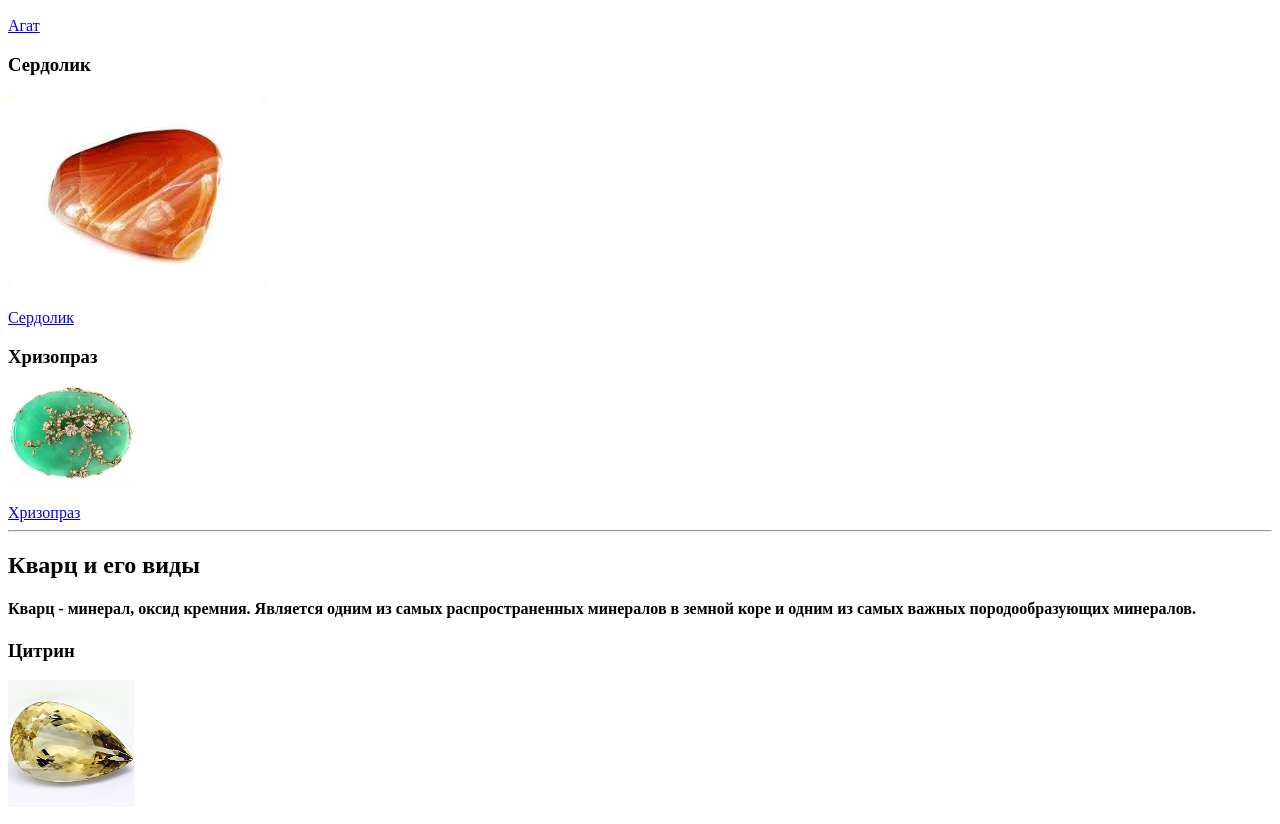
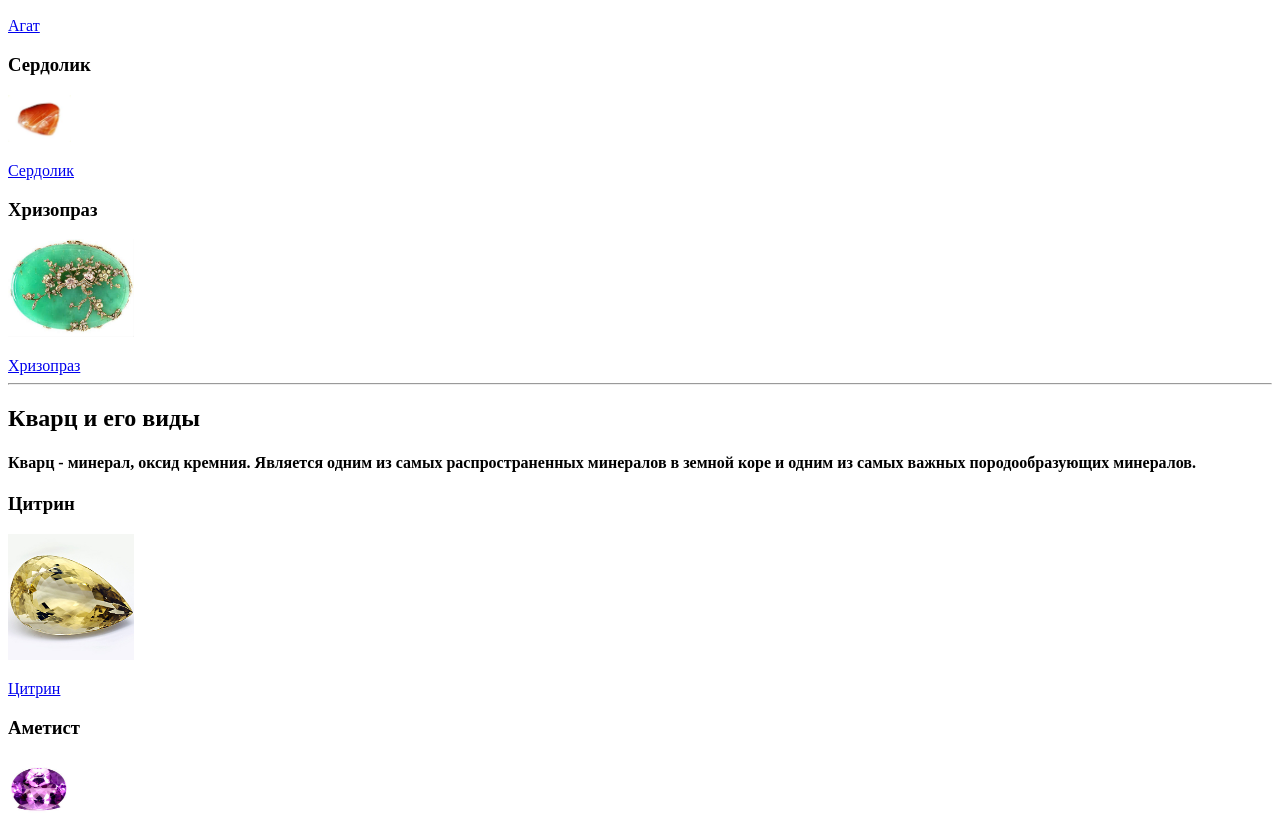
Before and after one commit to RainbowKite/RainbowKite.github.io, a plain HTML site: page Каталог минералов.html in a window 1280 px wide. Shown: the part 879-1703 px from the top of the page. Drawn offline with Linux system fonts and the light colour scheme.

Commit message:
Serdolik image 5%

```diff
--- a/Каталог минералов.html
+++ b/Каталог минералов.html
@@ -31,7 +31,7 @@
 <p><img src="Агат.png" width="10%" alt="Агат"></p>
 <a href="Агат.html">Агат</a>
 <h3>Сердолик</h3>
-<p><img src="Сердолик.png" alt="Сердолик"></p>
+<p><img src="Сердолик.png" width="5%" alt="Сердолик"></p>
 <a href="Сердолик.html">Сердолик</a>
 <h3>Хризопраз</h3>
 <p><img src="Хризопраз.png" width="10%" alt="Хризопраз"></p>
```
